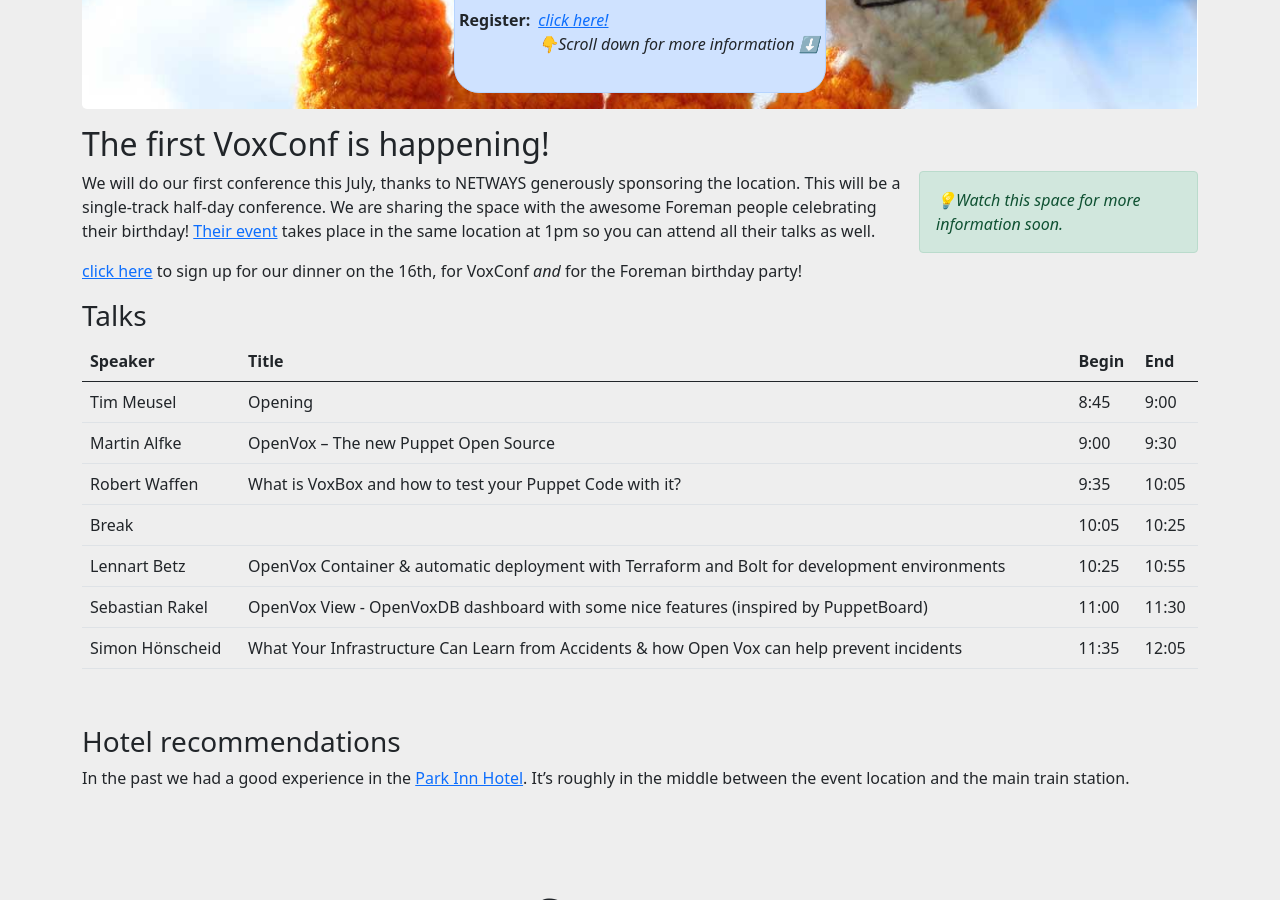
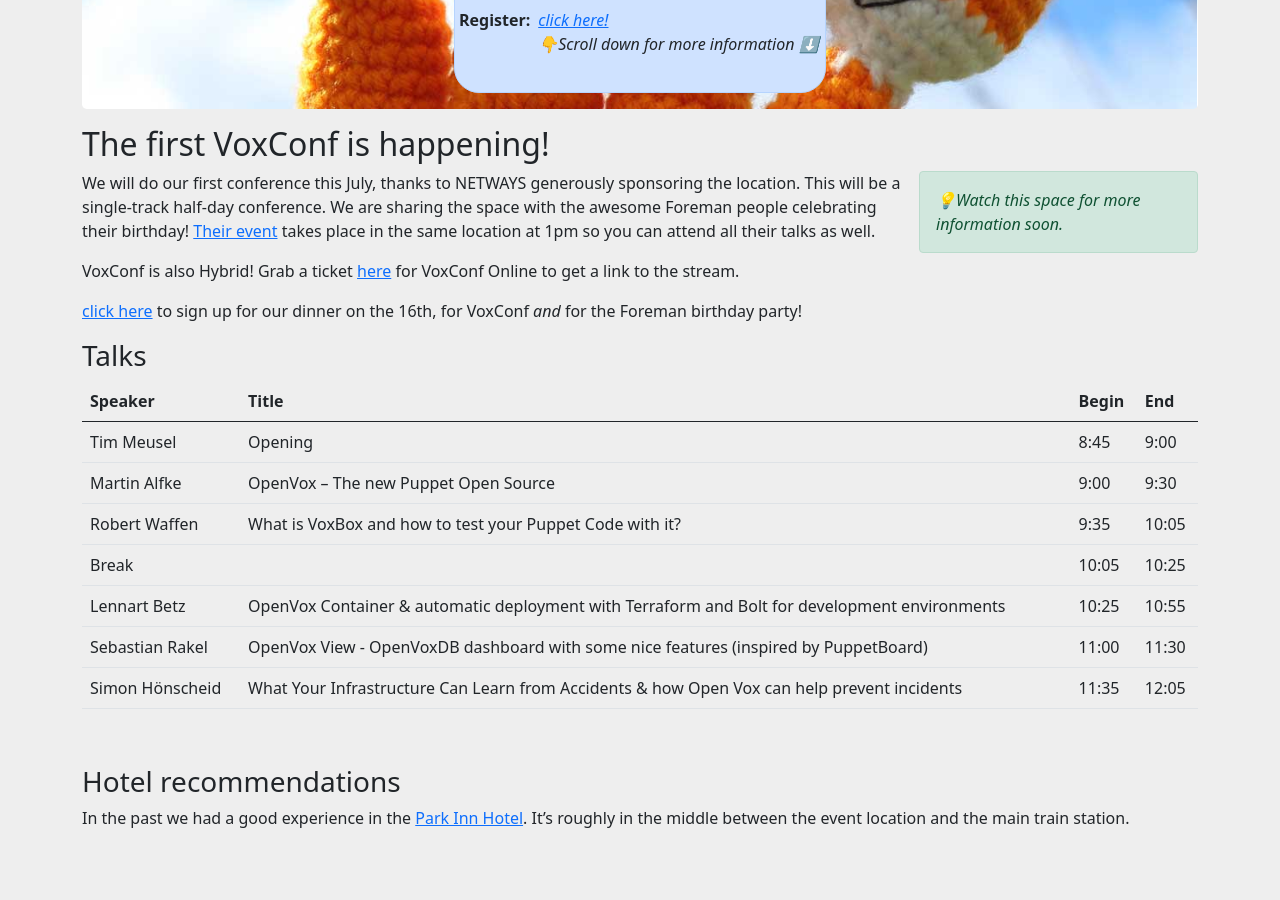
Before and after one commit to voxpupuli/voxpupuli.github.io, a Jekyll site: the page built from voxconf.md, in a window 1280 px wide and 900 px high, scrolled down 685 px. Built offline with Jekyll 4.4.1, drawn with Linux system fonts in a browser that asks for light colours; nearby versions of some CDN libraries.

Commit message:
Add Streaming info

```diff
--- a/voxconf.md
+++ b/voxconf.md
@@ -46,6 +46,8 @@
 We are sharing the space with the awesome Foreman people celebrating their birthday!
 [Their event](https://community.theforeman.org/t/foreman-birthday-event-2025/42996) takes place in the same location at 1pm so you can attend all their talks as well.
 
+VoxConf is also Hybrid! Grab a ticket [here](https://tickets.netways.de/NES/foremanbirthday/) for VoxConf Online to get a link to the stream.
+
 <a href="https://tickets.netways.de/NES/foremanbirthday/">click here</a> to sign up for our dinner on the 16th, for VoxConf *and* for the Foreman birthday party!
 
 ### Talks
```
